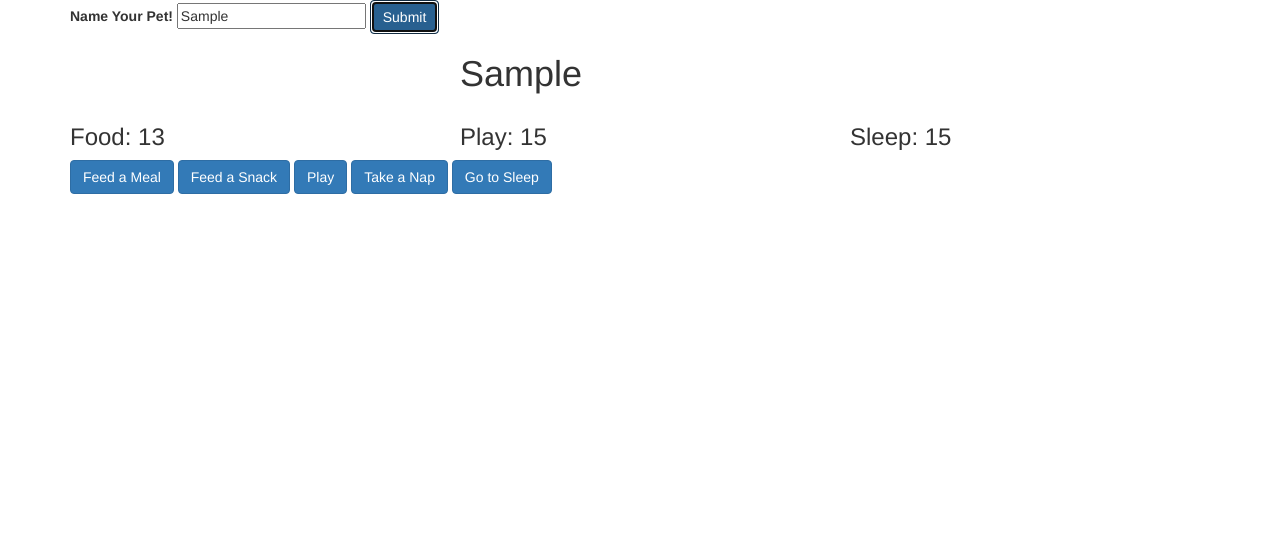
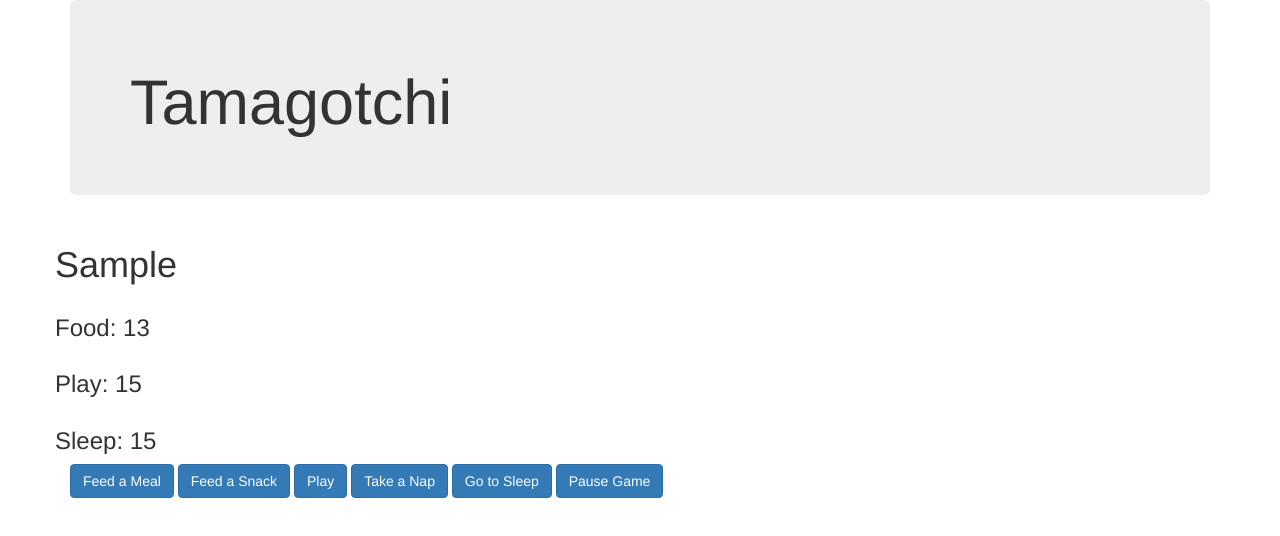
Before and after one commit to Sara-Hamilton/tamagotchi-js, a website built with webpack: page src/index.html in a window 1280 px wide. Both pictures are taken after typing "Sample" into the empty fields and a click on the button "Submit". Built offline with nearby package versions, Linux system fonts and the light colour scheme.

Commit message:
add non-functioning pause button

```diff
--- a/src/index.html
+++ b/src/index.html
@@ -8,6 +8,9 @@
   </head>
   <body>
     <div class="container">
+      <div class="jumbotron">
+        <h1>Tamagotchi</h1>
+      </div>
       <form id="name-form">
         <label for="name">Name Your Pet!</label>
         <input type="text" id="name">
@@ -16,28 +19,29 @@
 
       <div class="game">
         <div class="row">
-          <div class="col-md-4">
-          </div>
-          <div class="col-md-4">
-            <h1><span id="pet-name"></span></h1>
-          </div>
+          <h1><span id="pet-name"></span></h1>
         </div>
         <div class="row">
-          <div class="col-md-4">
-            <h3>Food: <span id="food"></span></h3>
-          </div>
-          <div class="col-md-4">
-            <h3>Play: <span id="play"></span></h3>
-          </div>
-          <div class="col-md-4">
-            <h3>Sleep: <span id="sleep"></span></h3>
-          </div>
+          <h3>Food: <span id="food"></span></h3>
         </div>
+        <div class="row">
+          <h3>Play: <span id="play"></span></h3>
+        </div>
+        <div class="row">
+          <h3>Sleep: <span id="sleep"></span></h3>
+        </div>
+
         <button type="button" id="feed-meal" class="btn btn-primary">Feed a Meal</button>
         <button type="button" id="feed-snack" class="btn btn-primary">Feed a Snack</button>
         <button type="button" id="play-with" class="btn btn-primary">Play</button>
         <button type="button" id="take-nap" class="btn btn-primary">Take a Nap</button>
         <button type="button" id="goto-sleep" class="btn btn-primary">Go to Sleep</button>
+        <button type="button" id="pause-game" class="btn btn-primary">Pause Game</button>
+
+        <div class="dead">
+          <h3><span id="dead"></span></h3>
+        </div>
+
       </div>
     </div>
   </body>
--- a/src/js/tamagotchi.js
+++ b/src/js/tamagotchi.js
@@ -23,22 +23,6 @@ export class Tamagotchi {
     setInterval(() => {
       this.sleep--;
     }, 5000);
-  }
-
-  didYouStarve() {
-  if (this.food > 0) {
-      return false;
-    } else {
-      return true;
-    }
-  }
-
-  didYouDie() {
-  if (this.food <= 0 || this.play <= 0 || this.sleep <= 0) {
-      return true;
-    } else {
-      return false;
-    }
   }
 
   feedMeal() {
@@ -67,11 +51,27 @@ export class Tamagotchi {
     this.sleep +=5;
   }
 
-  refreshView() {
-    setInterval(() => {
+  didYouDie() {
+    if (this.food < 0 || this.play < 0 || this.sleep < 0) {
+      return true;
+    } else {
+      return false;
+    }
+  }
+
+  displayResults() {
+    if (!this.didYouDie()) {
       $("#food").text(this.food);
       $("#play").text(this.play);
       $("#sleep").text(this.sleep);
+    } else {
+      $("#dead").text(`${this.name} is dead!!!`)
+    }
+  }
+
+  refreshView() {
+    setInterval(() => {
+      this.displayResults();
     }, 1000);
   }
 
--- a/src/main.js
+++ b/src/main.js
@@ -5,6 +5,8 @@ $(document).ready(function() {
   $('#name-form').submit(function(event) {
     event.preventDefault();
     const name = $("#name").val();
+    $("#name-form").hide();
+    $(".game").show();
 
     let tamagotchi = new Tamagotchi(name);
     tamagotchi.setFood();
@@ -42,5 +44,11 @@ $(document).ready(function() {
       tamagotchi.refreshView();
     });
 
+    $("#pause-game").click(function() {
+      clearInterval(tamagotchi.setFood());
+      clearInterval(tamagotchi.setPlay());
+      clearInterval(tamagotchi.setSleep());
+    });
+
   });
 });
--- a/src/styles.css
+++ b/src/styles.css
@@ -0,0 +1,3 @@
+.game {
+  display: none;
+}
```
Also changed, not shown: spec/tamagotchi-spec.js (+13 -10 lines).
